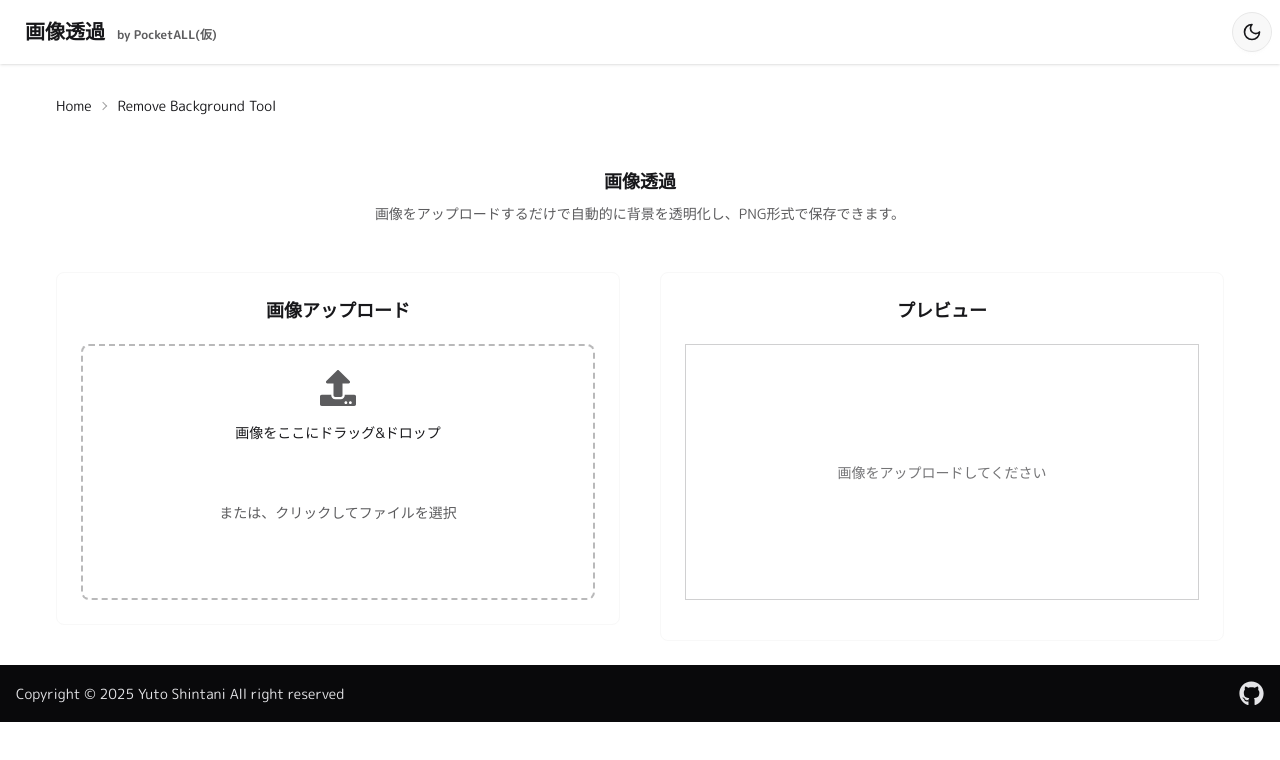
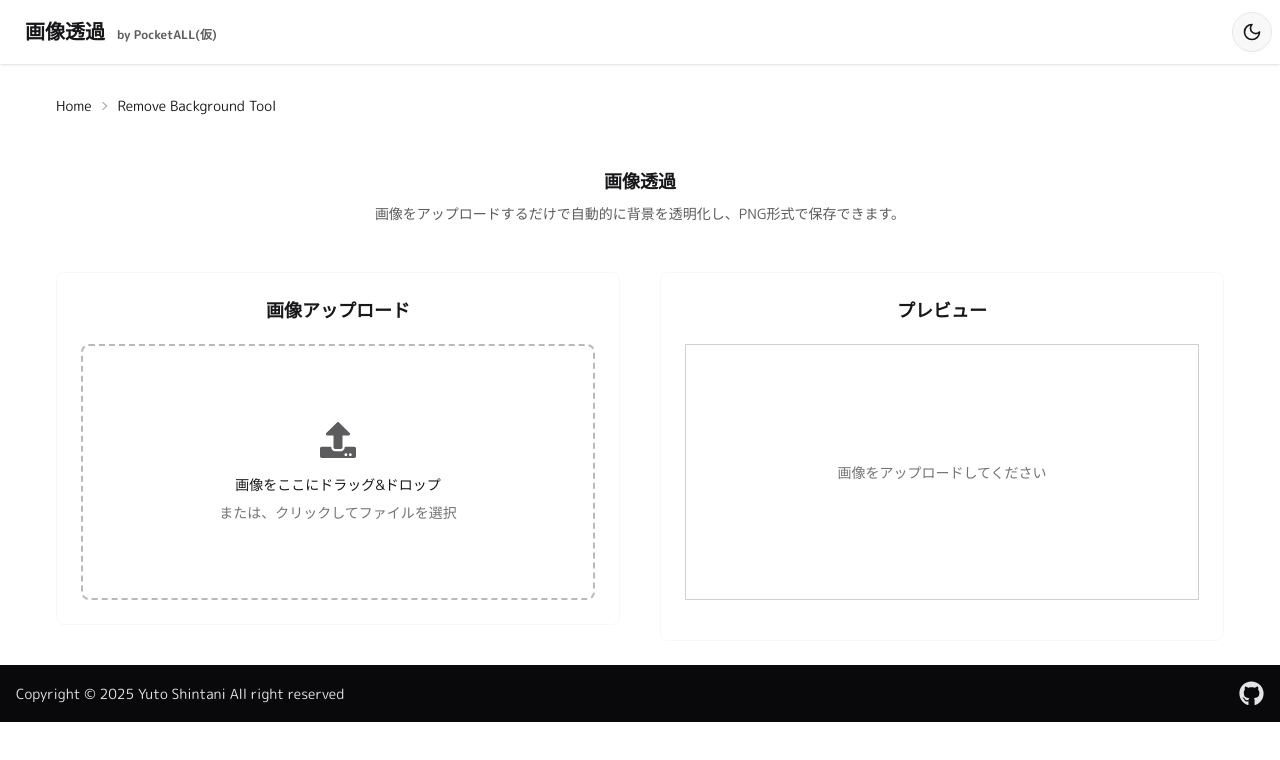
Before and after one commit to yuto0623/pocket-all, a Next.js app: page /remove-background-tool in a window 1280 px wide. Shown: the top 760 px of the page. Built offline with nearby package versions, Linux system fonts and the light colour scheme; no server answers.

Commit message:
Enhance styling of upload area in Remove Background Tool for improved visual clarity

```diff
--- a/app/components/Tools/RemoveBackgroundTool/RemoveBackgroundTool.tsx
+++ b/app/components/Tools/RemoveBackgroundTool/RemoveBackgroundTool.tsx
@@ -238,11 +238,11 @@ export default function RemoveBackgroundTool() {
 							>
 								{!isUploading && !isProcessing && (
 									<>
-										<FaUpload size={36} className="mb-4 opacity-70" />
-										<p className="text-center mb-2">
+										<FaUpload size={36} className="mb-4 text-base-content/70" />
+										<p className="text-center mb-2 flex-grow-0">
 											画像をここにドラッグ&ドロップ
 										</p>
-										<p className="text-center text-sm opacity-70">
+										<p className="text-center text-sm text-base-content/60 flex-grow-0">
 											または、クリックしてファイルを選択
 										</p>
 									</>
```
